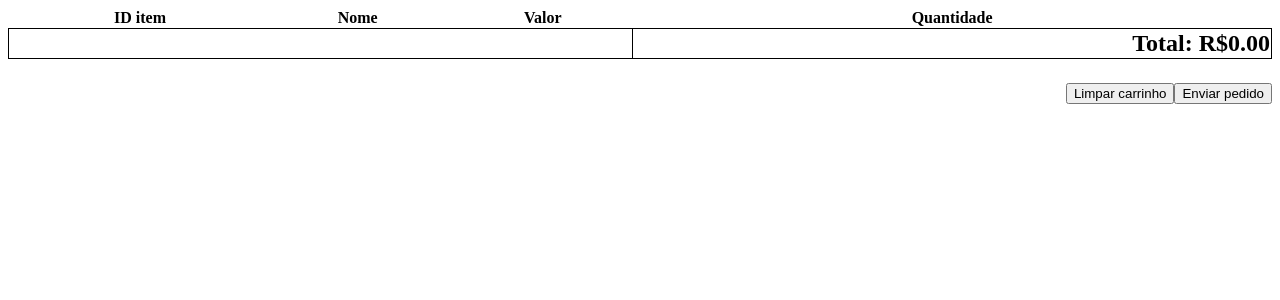
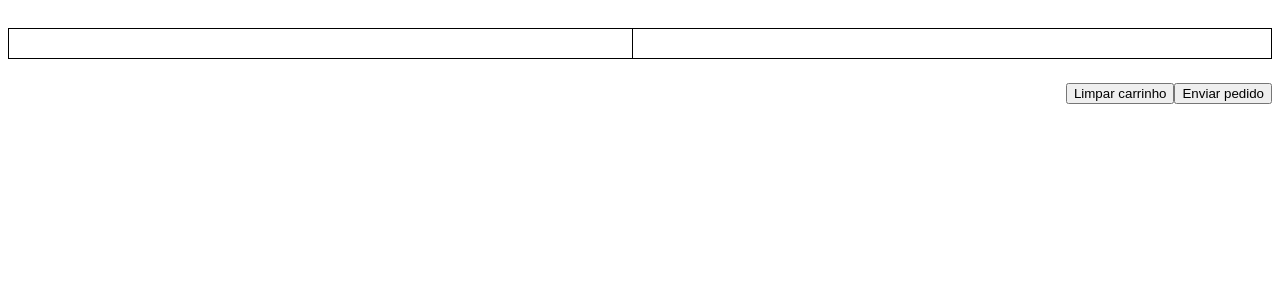
Before and after one commit to fabioqueiroz1415/ihcmenu, a Flask app: page /carrinho.html/2 in a window 1280 px wide. Shown: the top 300 px of the page. Run offline with Flask 3, Linux system fonts and the light colour scheme.

Commit message:
Update carrinho.html

```diff
--- a/templates/carrinho.html
+++ b/templates/carrinho.html
@@ -27,10 +27,13 @@
       justify-content: right;
       margin-top: 3vh;
     }
+    .carrinhofinal {
+      color: white;
+    }
   </style>
 </head>
 <body>
-  <table>
+  <table class=carrinhofinal>
     <thead>
       <th></th>
       <th>ID item</th>
```
